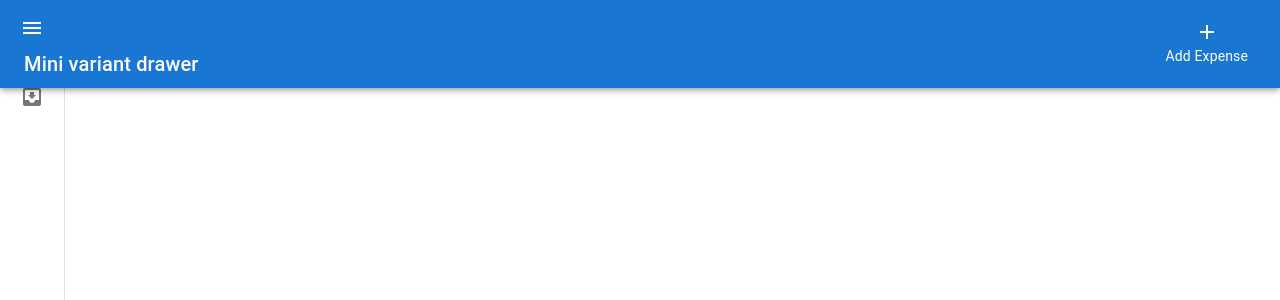
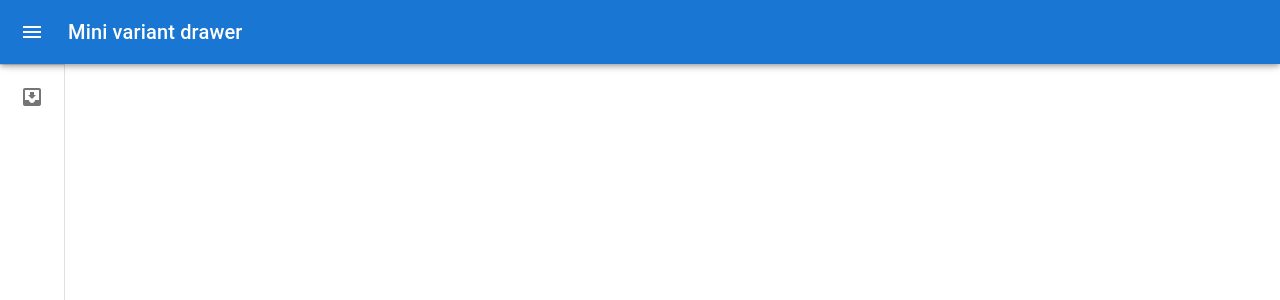
Before and after one commit to Alex-Kostov/expense-tracker, a React (Create React App) app in the folder apps/client/: page / in a window 1280 px wide. Shown: the top 300 px of the page. Built offline with nearby package versions, Linux system fonts and the light colour scheme.

Commit message:
fix: fixing appbar

```diff
--- a/apps/client/src/components/Drawer.tsx
+++ b/apps/client/src/components/Drawer.tsx
@@ -108,14 +108,7 @@ export default function MiniDrawer() {
             <CssBaseline />
 
             <AppBar position="fixed" open={open}>
-                <Toolbar
-                    sx={{
-                        display: 'flex',
-                        justifyContent: 'space-between',
-                        alignItems: 'center',
-                        padding: '8px', // Reduced padding
-                    }}>
-                    <div>
+                <Toolbar>
                     <IconButton
                         color="inherit"
                         aria-label="open drawer"
@@ -130,31 +123,6 @@ export default function MiniDrawer() {
                     <Typography variant="h6" noWrap component="div">
                         Mini variant drawer
                     </Typography>
-                    </div>
-                    <Link
-                        to="/expenses"
-                        style={{ textDecoration: 'none', color: 'inherit' }}>
-                        <IconButton
-                            color="inherit"
-                            aria-label="add expense"
-                            sx={{
-                                fontSize: '24px', // Reduced font size
-                                display: 'flex',
-                                flexDirection: 'column',
-                                alignItems: 'center',
-                            }}>
-                            <AddIcon
-                                sx={{
-                                    color: 'white',
-                                }}
-                            />
-                            <Typography
-                                variant="subtitle1"
-                                sx={{ fontSize: '14px' }}>
-                                Add Expense
-                            </Typography>
-                        </IconButton>
-                    </Link>
                 </Toolbar>
             </AppBar>
             <Drawer variant="permanent" open={open}>
```
Lines whose indentation alone changed are shown as unchanged.
